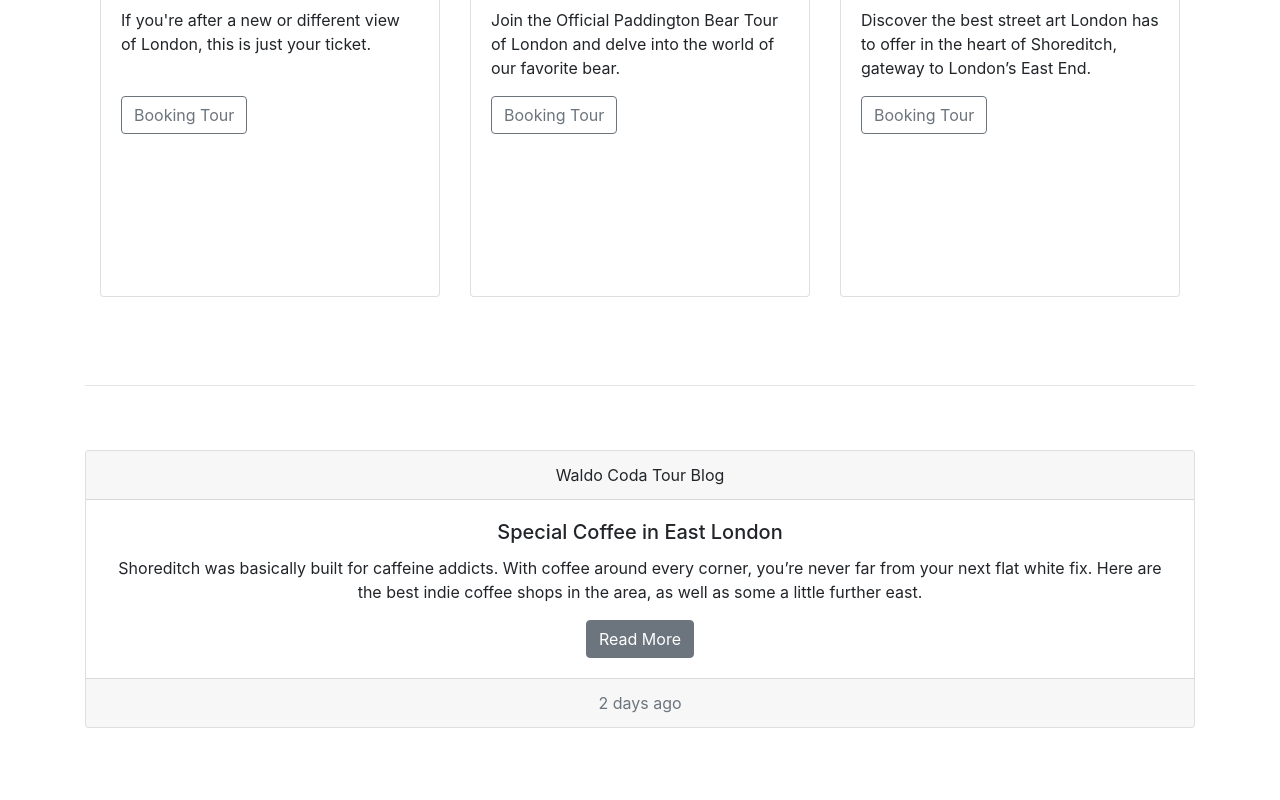
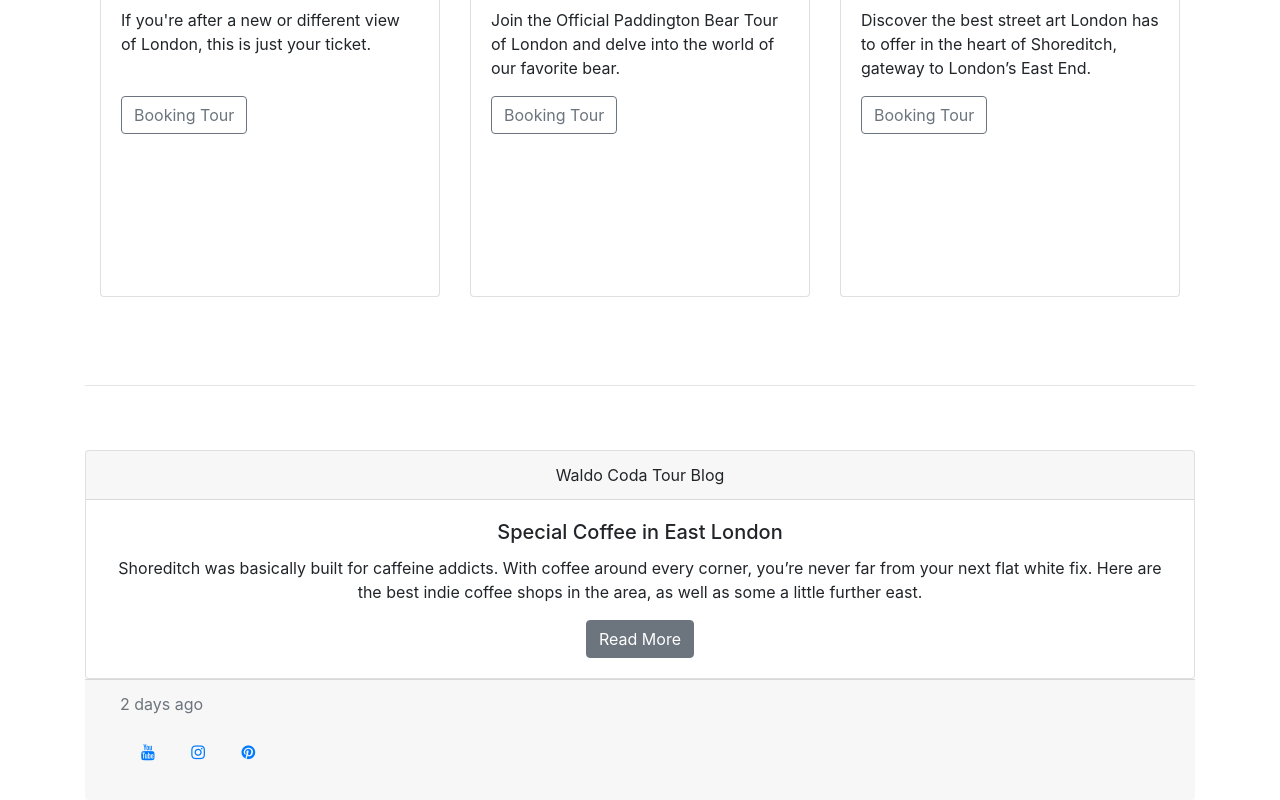
Before and after one commit to Anapcwb/wildocoda-website, a plain HTML site: page index.html in a window 1280 px wide. Shown: the part 630-1430 px from the top of the page. Before the commit the page ends 1358 px from the top, so only its background shows below. Drawn offline with nearby package versions, Linux system fonts and the light colour scheme.

Commit message:
Add icons on footer

```diff
--- a/index.html
+++ b/index.html
@@ -46,7 +46,6 @@
         </ul>
         <ul class="navbar-nav mr-auto mt-2 mt-lg-0">
           <li class="nav-item active">
-
             <a class="nav-link fa fa-youtube" href="https://www.instagram.com/anapcwb/"></a>
           </li>
           <li class="nav-item">
@@ -103,7 +102,8 @@
             <img src="https://i.ibb.co/TRgkCrv/IMG-1249-2.jpg" class="card-img-top" alt="paddington bear">
             <div class="card-body">
               <h5 class="card-title">Paddington Bear</h5>
-              <p class="card-text">Join the Official Paddington Bear Tour of London and delve into the world of our favorite bear.</p>
+              <p class="card-text">Join the Official Paddington Bear Tour of London and delve into the world of our
+                favorite bear.</p>
               <a href="#" class="btn btn-outline-secondary my-2 my-sm-0">Booking Tour</a>
             </div>
           </div>
@@ -114,13 +114,15 @@
               alt="shoreditch street art">
             <div class="card-body">
               <h5 class="card-title">Shoreditch Street Art</h5>
-              <p class="card-text">Discover the best street art London has to offer in the heart of Shoreditch, gateway to London’s East End.</p>
+              <p class="card-text">Discover the best street art London has to offer in the heart of Shoreditch, gateway
+                to London’s East End.</p>
               <a href="#" class="btn btn-outline-secondary my-2 my-sm-0">Booking Tour</a>
             </div>
           </div>
         </div>
       </div>
-    </div><br><br><br><hr><br><br>
+    </div><br><br><br>
+    <hr><br><br>
 
     <!-- Footer -->
     <div class="card text-center">
@@ -130,15 +132,27 @@
       <div class="card-body">
         <h5 class="card-title">Special Coffee in East London</h5>
         <p class="card-text">Shoreditch was basically built for caffeine addicts.
-              With coffee around every corner, you’re never far from your next flat white fix. Here are the best indie coffee shops in the area, as well as some a little further east.</p>
+          With coffee around every corner, you’re never far from your next flat white fix. Here are the best indie
+          coffee shops in the area, as well as some a little further east.</p>
         <a href="#" class="btn btn-secondary">Read More</a>
       </div>
+    </div>
     <div class="card-footer text-muted">
+      <div class="container">
+        <div class="row">
+          <div class="col">
             2 days ago
+          </div class="card-body mr-auto mt-2 mt-lg-0">
         </div>
       </div>
-
-
+      <div class="card-body mr-auto mt-2 mt-lg-0">
+        <a class="nav-link fa fa-youtube" href="https://www.instagram.com/anapcwb/"></a>
+        <a class="nav-link fa fa-instagram" href="https://www.youtube.com/user/anapcwb"></a>
+        <a class="nav-link fa fa-pinterest" href="https://br.pinterest.com/anapcwb/"></a>
+      </div>
+    </div>
+  </div>
+  </div>
   </div>
 
 
```
Lines whose indentation alone changed are shown as unchanged.
